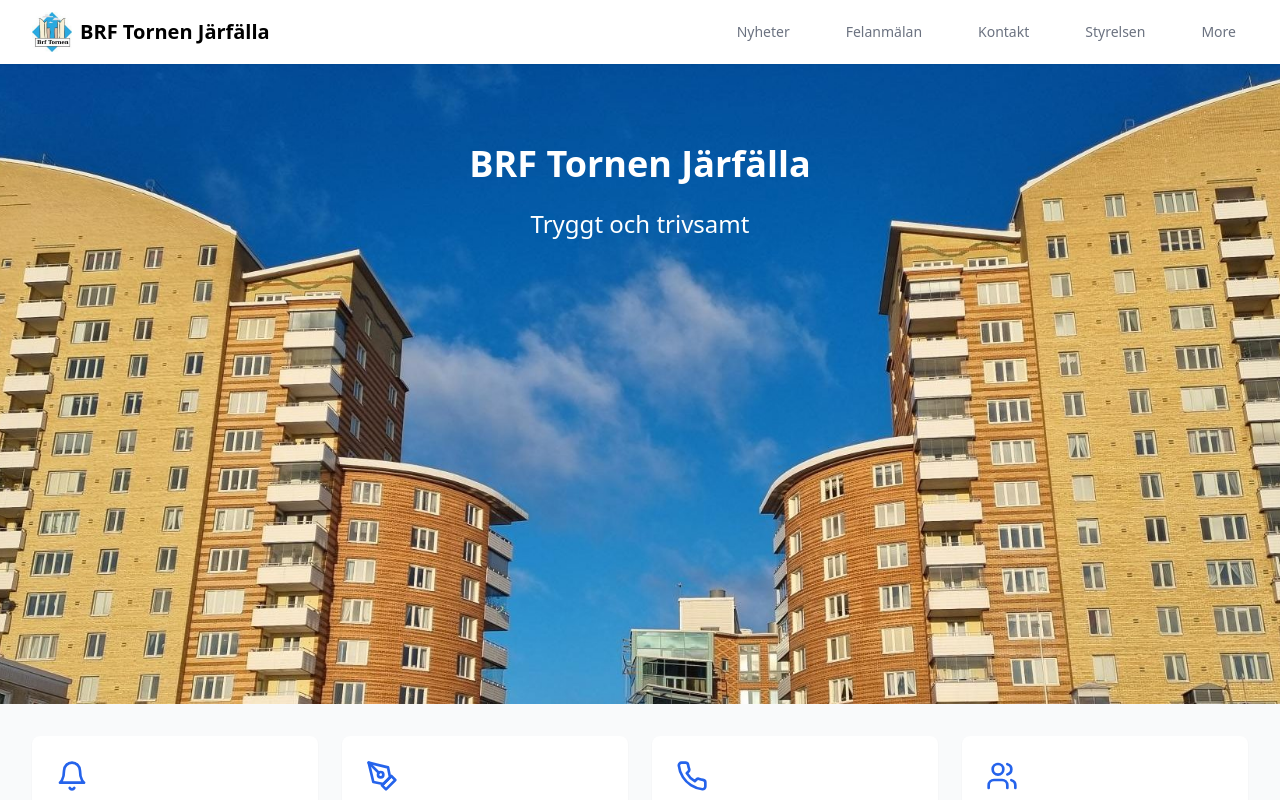
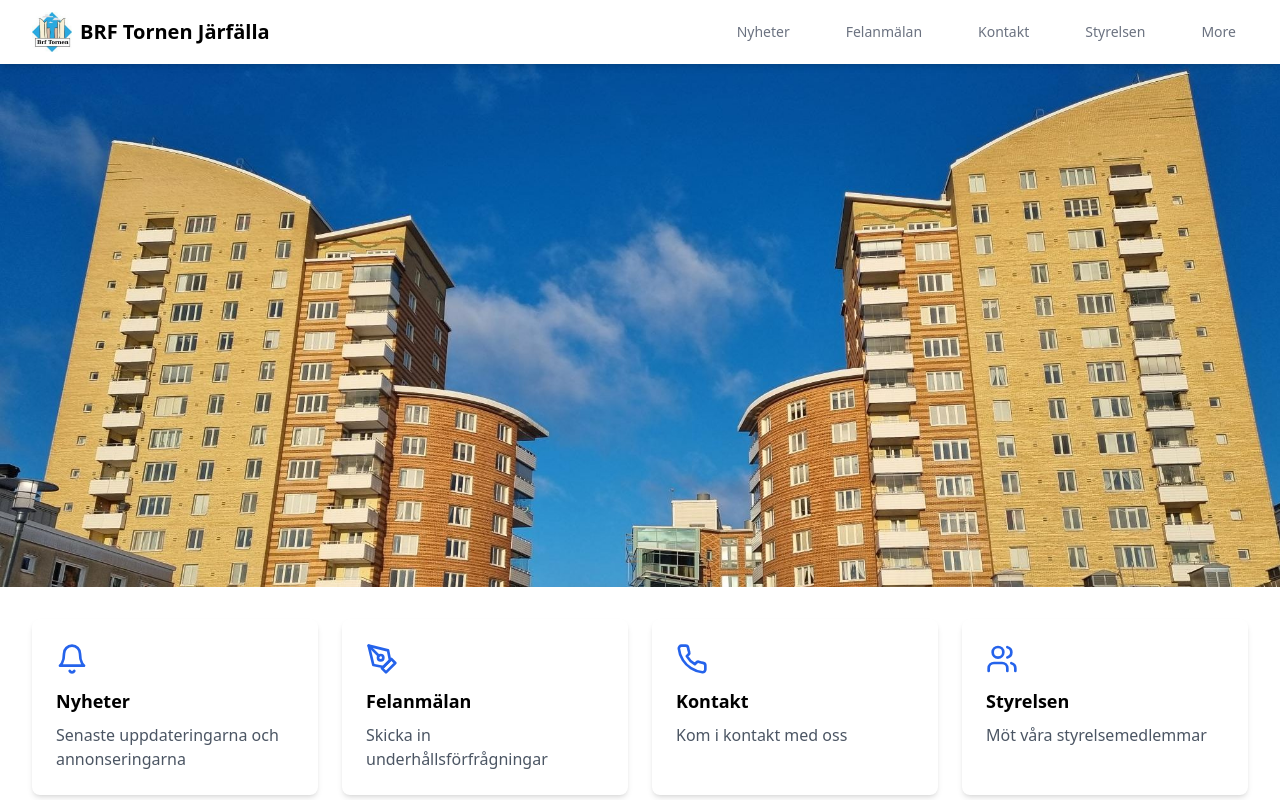
Before and after one commit to robinjac/brftornen, a React (Vite) app: page / in a window 1280 px wide. Shown: the top 800 px of the page. Built offline with nearby package versions, Linux system fonts and the light colour scheme.

Commit message:
Change design and try different approach for hero

```diff
--- a/src/components/Layout.tsx
+++ b/src/components/Layout.tsx
@@ -32,7 +32,7 @@ const Layout = () => {
   return (
     <div className="min-h-screen flex flex-col bg-gray-50">
       {/* Header */}
-      <header className="sticky top-0 z-10 bg-white shadow-sm">
+      <header className="sticky top-0 z-10 bg-white shadow-md">
         <div className="max-w-7xl mx-auto px-4 sm:px-6 lg:px-8">
           <div className="flex justify-between items-center h-16">
             <Link to="/" className="flex items-center space-x-2">
@@ -105,8 +105,15 @@ const Layout = () => {
         )}
       </header>
 
+      {/* Hero Section */}
+      <img
+        src="/brftornen.jpg"
+        alt="BRF Tornen"
+        className="shadow-md mx-auto w-full max-w-7xl h-auto"
+      />
+
       {/* Main content */}
-      <main className="mx-auto px-4 sm:px-6 lg:px-8 py-8">
+      <main className="max-w-7xl w-full bg-white mx-auto px-4 sm:px-6 lg:px-8 py-8 shadow-md">
         <Outlet />
       </main>
 
@@ -118,9 +125,15 @@ const Layout = () => {
               <h3 className="text-lg font-semibold mb-4">
                 {i18n.layout.contactUs}
               </h3>
-              <p>{i18n.layout.email}: {data.email}</p>
-              <p>{i18n.layout.phone}: {data.phone}</p>
-              <p>{i18n.layout.address}: {data.address}</p>
+              <p>
+                {i18n.layout.email}: {data.email}
+              </p>
+              <p>
+                {i18n.layout.phone}: {data.phone}
+              </p>
+              <p>
+                {i18n.layout.address}: {data.address}
+              </p>
             </div>
             <div>
               <h3 className="text-lg font-semibold mb-4">
--- a/src/pages/Home.tsx
+++ b/src/pages/Home.tsx
@@ -122,17 +122,6 @@ const features = [
 const Home = () => {
   return (
     <div className="space-y-8">
-      {/* Hero Section */}
-
-      <div className="-mx-4 sm:-mx-6 lg:-mx-8 -mt-8 bg-[url(/brftornen.jpg)] bg-cover bg-center w-screen min-h-[50vh] sm:min-h-[80vh] flex justify-center text-white">
-        <div className="relative pt-10 sm:pt-20 max-w-4xl mx-auto text-center px-4">
-          <h1 className="text-2xl sm:text-4xl font-extrabold mb-6">
-            BRF Tornen Järfälla
-          </h1>
-          <p className="text-xl sm:text-2xl">Tryggt och trivsamt</p>
-        </div>
-      </div>
-
       {/* Quick Links Grid */}
       <div className="grid grid-cols-1 md:grid-cols-2 lg:grid-cols-4 gap-6">
         {features.map((feature) => {
@@ -141,7 +130,7 @@ const Home = () => {
             <Link
               key={feature.path}
               to={feature.path}
-              className="bg-white p-6 rounded-lg shadow-sm hover:shadow-md transition-shadow duration-200"
+              className="bg-white p-6 rounded-lg shadow-md hover:shadow-lg transition-shadow duration-200"
             >
               <Icon className="h-8 w-8 text-blue-600 mb-3" />
               <h3 className="text-lg font-semibold mb-2">{feature.title}</h3>
```
